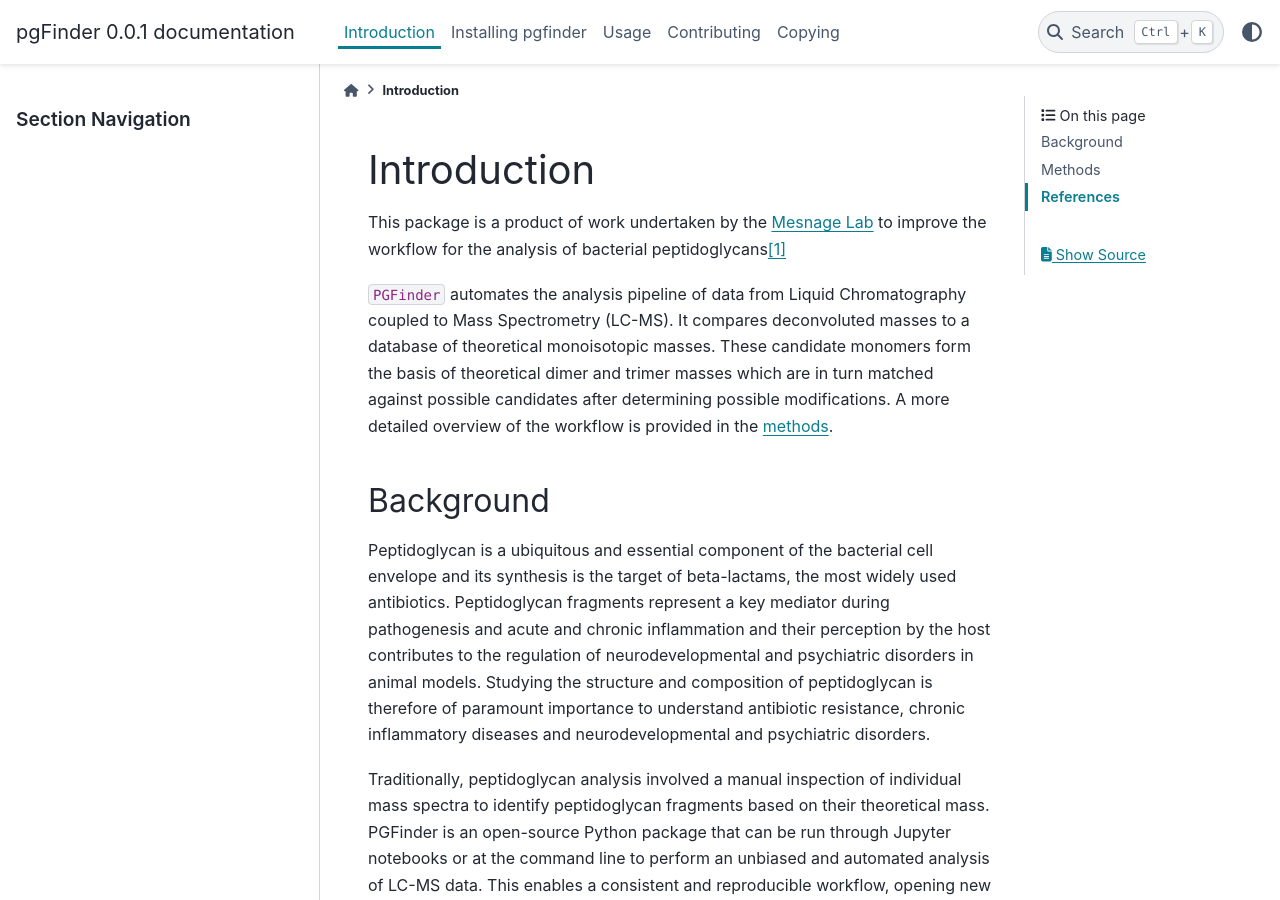
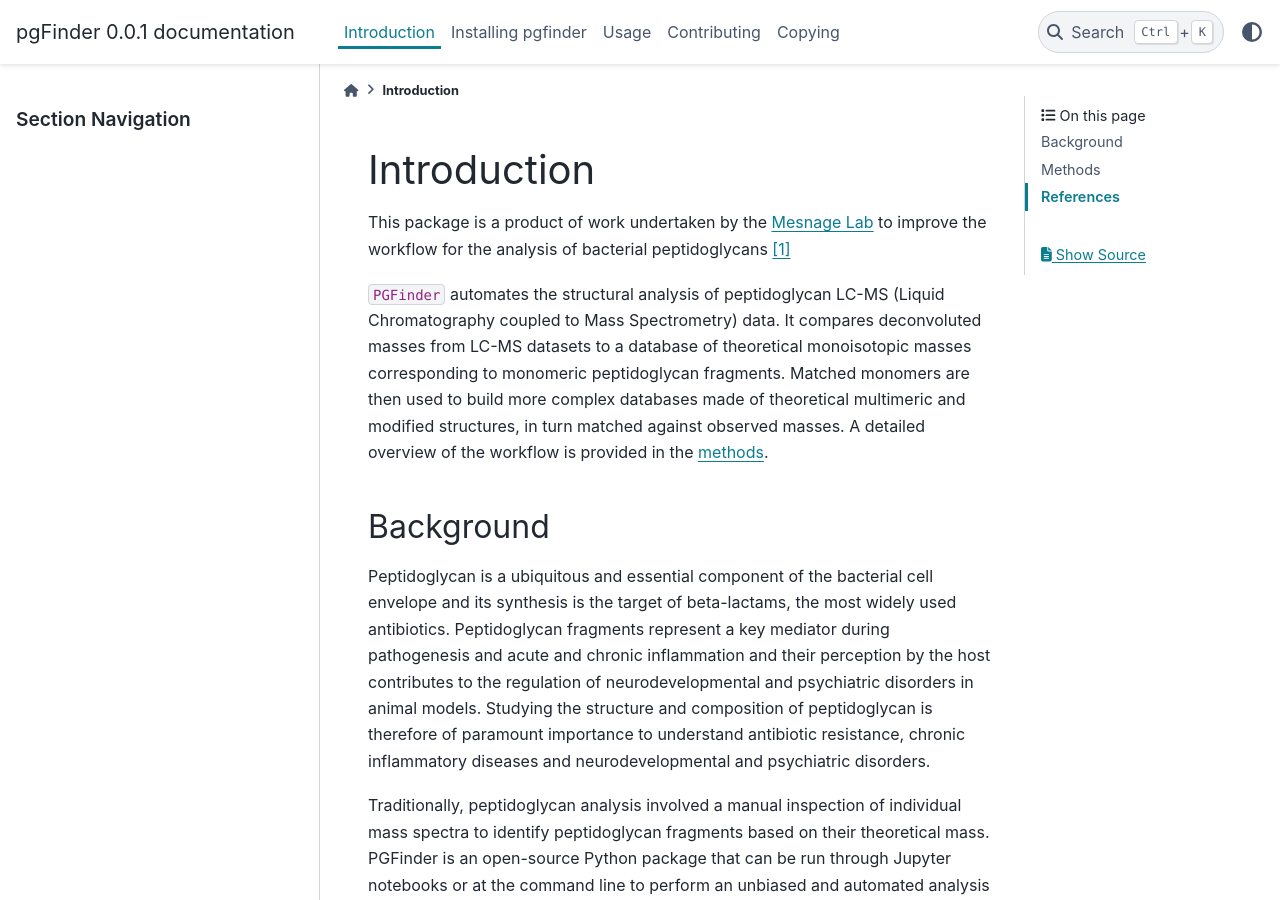
Before and after one commit to Mesnage-Org/pgfinder, a Sphinx documentation site: the page built from docs/introduction.md, in a window 1280 px wide and 900 px high. Built offline with Sphinx 7.4.7 and the PyData theme 0.15.4, drawn with Linux system fonts in a browser that asks for light colours; pages that are not in the unit, such as notebooks, are missing from menus.

Commit message:
Update introduction.md
Final set of modifications. Intro paragraph is fine with me now but feel free to tweak it if you want!

```diff
--- a/docs/introduction.md
+++ b/docs/introduction.md
@@ -1,11 +1,10 @@
 # Introduction
 
 This package is a product of work undertaken by the [Mesnage Lab](https://mesnagelab.weebly.com/) to improve the
-workflow for the analysis of bacterial peptidoglycans[[1]](#1)
+workflow for the analysis of bacterial peptidoglycans [[1]](#1)
 
-`PGFinder` automates the analysis pipeline of data from Liquid Chromatography coupled to Mass Spectrometry (LC-MS). It compares  deconvoluted
-masses to a database of theoretical monoisotopic masses. These candidate monomers form the basis of theoretical dimer
-and trimer masses which are in turn matched against possible candidates after determining possible modifications. A more
+`PGFinder` automates the structural analysis of peptidoglycan LC-MS (Liquid Chromatography coupled to Mass Spectrometry) data. It compares  deconvoluted
+masses from LC-MS datasets to a database of theoretical monoisotopic masses corresponding to monomeric peptidoglycan fragments. Matched monomers are then used to build more complex databases made of theoretical multimeric and modified structures, in turn matched against observed masses. A
 detailed overview of the workflow is provided in the [methods](#methods).
 
 ## Background
```
